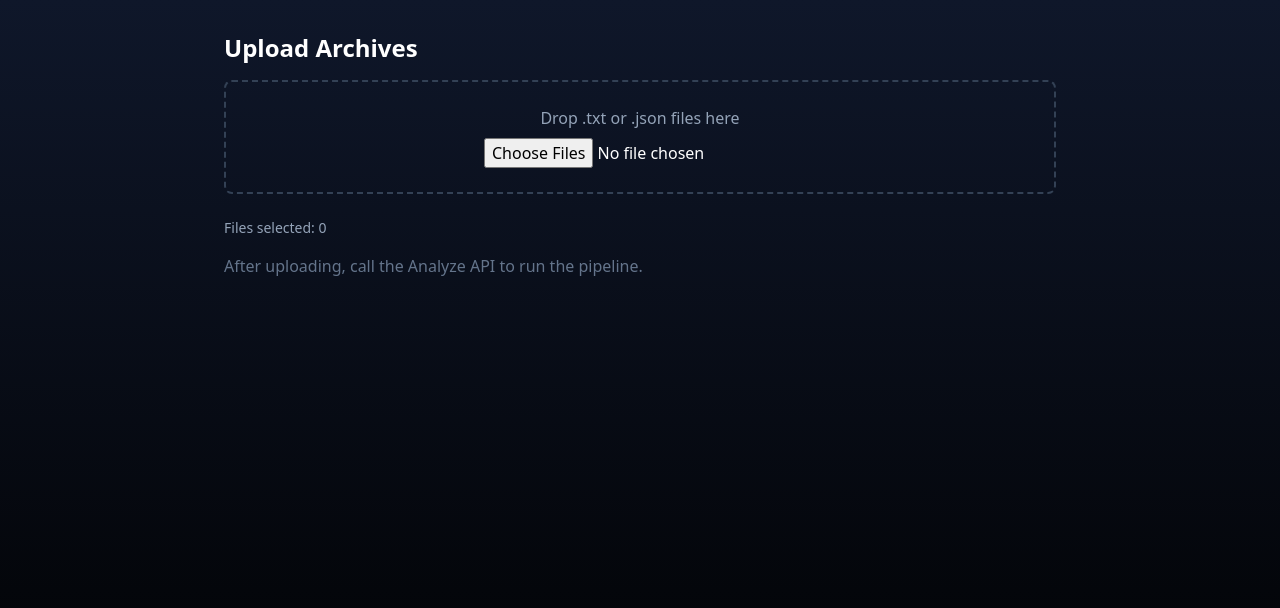
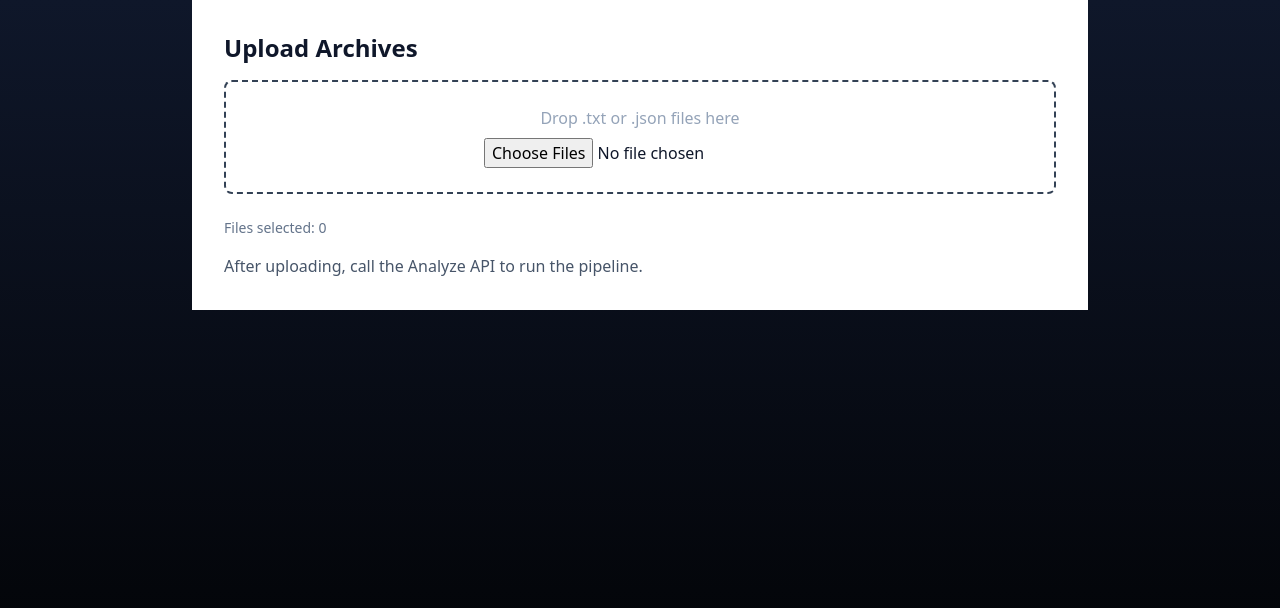
Before and after one commit to Parthverma2409/life-context-reconstructor, a Next.js app: page /upload in a window 1280 px wide. Shown: the top 608 px of the page. Built offline with nearby package versions, Linux system fonts and the light colour scheme.

Commit message:
Added: Dark/Light Toggle

```diff
--- a/app/layout.tsx
+++ b/app/layout.tsx
@@ -1,12 +1,17 @@
+import { ThemeProvider } from '@/components/themeProvider';
 import './globals.css';
 
-export const metadata = { title: 'AI Life Wrap', description: 'PatchFest hard project' };
-
-export default function RootLayout({ children }: { children: React.ReactNode }) {
+export default function RootLayout({
+  children,
+}: {
+  children: React.ReactNode;
+}) {
   return (
     <html lang="en">
       <body className="min-h-screen bg-gradient-to-b from-slate-900 to-black">
-        {children}
+        <ThemeProvider>
+          {children}
+        </ThemeProvider>
       </body>
     </html>
   );
--- a/app/upload/page.tsx
+++ b/app/upload/page.tsx
@@ -1,20 +1,35 @@
 'use client';
+
 import { useState } from 'react';
 import UploadBox from '@/components/UploadBox';
 
 export default function UploadPage() {
   const [files, setFiles] = useState<File[] | null>(null);
+
   async function onFilesSelected(list: FileList | null) {
     if (!list) return setFiles(null);
     setFiles(Array.from(list));
   }
+
   return (
-    <div className="max-w-4xl mx-auto p-8">
-      <h2 className="text-2xl font-bold mb-4">Upload Archives</h2>
+    <div className="max-w-4xl mx-auto p-8
+                    bg-white text-slate-900
+                    dark:bg-slate-900 dark:text-slate-100
+                    transition-colors">
+      <h2 className="text-2xl font-bold mb-4">
+        Upload Archives
+      </h2>
+
       <UploadBox onFilesSelected={onFilesSelected} />
+
       <div className="mt-6">
-        <p className="text-sm text-slate-400">Files selected: {files?.length ?? 0}</p>
-        <p className="mt-4 text-slate-500">After uploading, call the Analyze API to run the pipeline.</p>
+        <p className="text-sm text-slate-500 dark:text-slate-400">
+          Files selected: {files?.length ?? 0}
+        </p>
+
+        <p className="mt-4 text-slate-600 dark:text-slate-400">
+          After uploading, call the Analyze API to run the pipeline.
+        </p>
       </div>
     </div>
   );
--- /dev/null
+++ b/components/ThemeProvider.tsx
@@ -0,0 +1,42 @@
+'use client';
+
+import { createContext, useContext, useEffect, useState } from 'react';
+
+type Theme = 'light' | 'dark';
+
+interface ThemeContextType {
+  theme: Theme;
+  toggleTheme: () => void;
+}
+
+const ThemeContext = createContext<ThemeContextType | undefined>(undefined);
+
+export function ThemeProvider({ children }: { children: React.ReactNode }) {
+  const [theme, setTheme] = useState<Theme>('light');
+
+  useEffect(() => {
+    const storedTheme = localStorage.getItem('theme') as Theme | null;
+    const initialTheme = storedTheme ?? 'light';
+    setTheme(initialTheme);
+    document.documentElement.classList.toggle('dark', initialTheme === 'dark');
+  }, []);
+
+  const toggleTheme = () => {
+    const nextTheme: Theme = theme === 'light' ? 'dark' : 'light';
+    setTheme(nextTheme);
+    localStorage.setItem('theme', nextTheme);
+    document.documentElement.classList.toggle('dark', nextTheme === 'dark');
+  };
+
+  return (
+    <ThemeContext.Provider value={{ theme, toggleTheme }}>
+      {children}
+    </ThemeContext.Provider>
+  );
+}
+
+export function useTheme() {
+  const ctx = useContext(ThemeContext);
+  if (!ctx) throw new Error('useTheme must be used inside ThemeProvider');
+  return ctx;
+}
--- /dev/null
+++ b/components/ThemeToggle.tsx
@@ -0,0 +1,20 @@
+'use client';
+
+import { useTheme } from './ThemeProvider';
+
+export default function ThemeToggle() {
+  const { theme, toggleTheme } = useTheme();
+
+  return (
+    <button
+      onClick={toggleTheme}
+      className="px-4 py-2 rounded-md border
+                 bg-gray-100 text-gray-900
+                 dark:bg-gray-800 dark:text-gray-100
+                 hover:bg-gray-200 dark:hover:bg-gray-700
+                 transition"
+    >
+      {theme === 'light' ? '🌙 Dark Mode' : '☀️ Light Mode'}
+    </button>
+  );
+}
```
